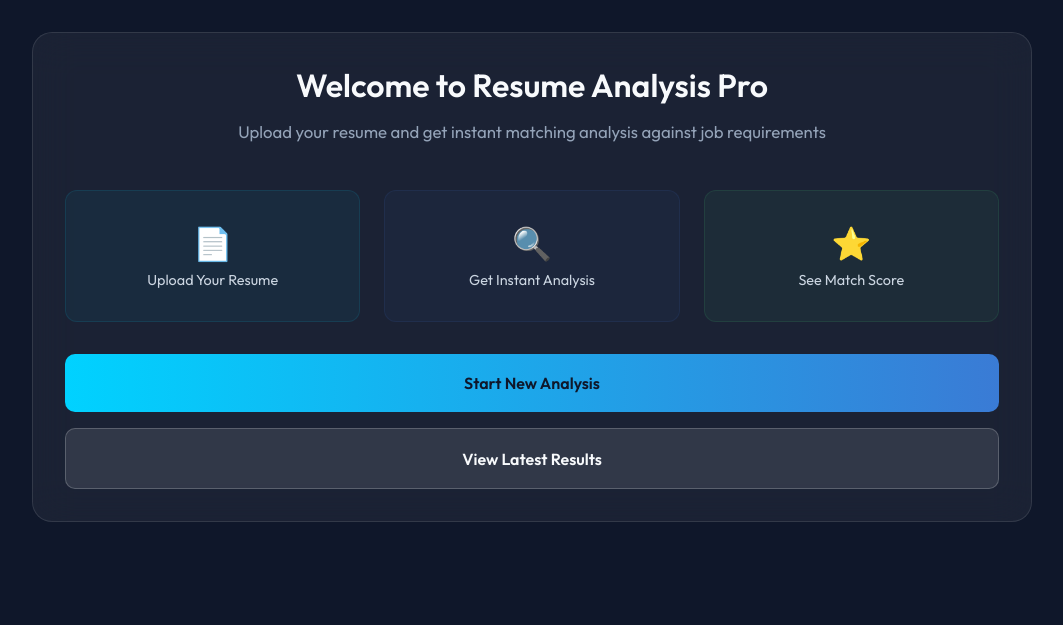
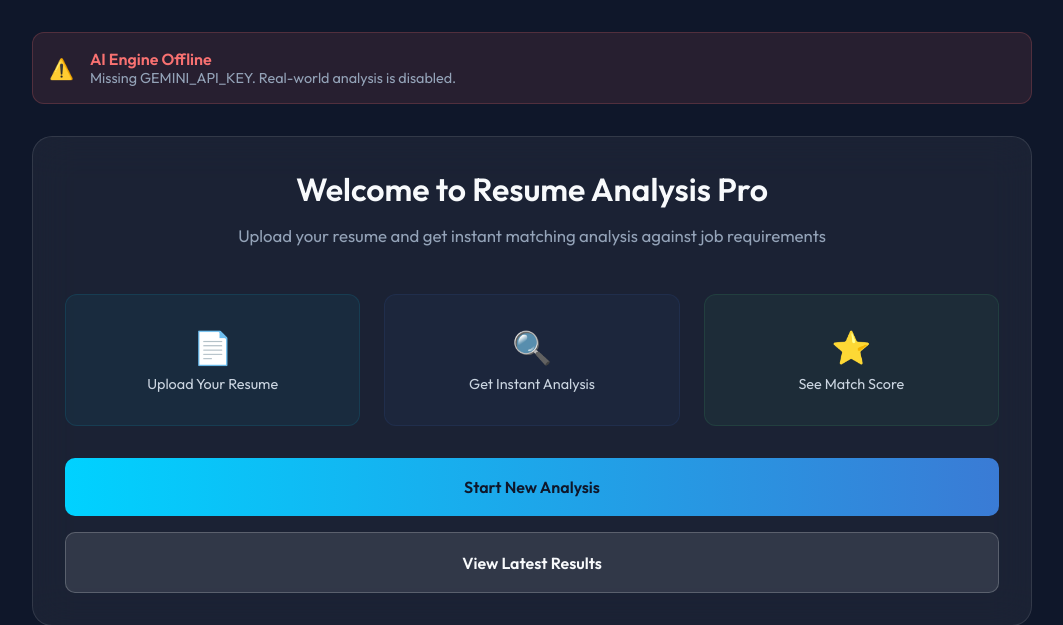
Before and after one commit to hackerdrop25-collab/automated-resume-analyser, a Flask app: template templates/dashboard.html in a window 1280 px wide. Shown: the part 102-727 px from the top of the page, without its empty margins (108-1171 px from the left). Run offline with Flask 3, Linux system fonts and the light colour scheme; the template is opened without the code that fills it, so the values that code supplies are empty.

Commit message:
Enforce real-world AI and remove mock/comments

```diff
--- a/app.py
+++ b/app.py
@@ -82,15 +82,22 @@ def index():
 @app.route('/dashboard')
 @login_required
 def dashboard():
-    """Main dashboard - upload resume"""
-    return render_template('dashboard.html')
+    api_key = os.environ.get('GEMINI_API_KEY')
+    api_status = bool(api_key and "your_gemini_api_key_here" not in api_key and api_key != "")
+    return render_template('dashboard.html', api_status=api_status)
 
 
 @app.route('/upload', methods=['GET', 'POST'])
 @login_required
 def upload_resume():
-    """Upload and analyze resumes"""
+    api_key = os.environ.get('GEMINI_API_KEY')
+    api_status = bool(api_key and "your_gemini_api_key_here" not in api_key and api_key != "")
+
     if request.method == 'POST':
+        if not api_status:
+            flash('Real-world analysis requires a valid GEMINI_API_KEY. Please configure it in the system settings.', 'danger')
+            return redirect(url_for('upload_resume'))
+
         try:
             log_security_event('UPLOAD_START', f"User starting upload of resumes.")
             num_resumes = int(request.form.get('num_resumes', 0))
@@ -181,8 +188,9 @@ def upload_resume():
                         'technical_score': tech_score,
                         'experience_score': exp_score,
                         'formatting_score': fmt_score,
+                        'advanced_match': adv_score,
                         'summary': analysis.get('summary'),
-                        'strengths': analysis.get('strengths', []),
+                        'strengths': strengths_list,
                         'weaknesses': analysis.get('weaknesses', []),
                         'recommendations': analysis.get('recommendations', []),
                         'matched_skills': skills_analysis.get('matched_technical_skills', []),
--- a/templates/dashboard.html
+++ b/templates/dashboard.html
@@ -117,6 +117,25 @@
                 Security Audit</a>
         </nav>
 
+        {% if not api_status %}
+        <div
+            style="background: rgba(248, 113, 113, 0.1); border: 1px solid rgba(248, 113, 113, 0.2); padding: 1rem; border-radius: 12px; margin-bottom: 2rem; display: flex; align-items: center; gap: 1rem;">
+            <span style="font-size: 1.25rem;">⚠️</span>
+            <div>
+                <strong style="color: #f87171;">AI Engine Offline</strong>
+                <p style="color: #94a3b8; font-size: 0.9rem;">Missing GEMINI_API_KEY. Real-world analysis is disabled.
+                </p>
+            </div>
+        </div>
+        {% else %}
+        <div
+            style="background: rgba(74, 222, 128, 0.1); border: 1px solid rgba(74, 222, 128, 0.2); padding: 0.5rem 1rem; border-radius: 50px; margin-bottom: 2rem; display: inline-flex; align-items: center; gap: 0.5rem; font-size: 0.85rem;">
+            <span
+                style="width: 8px; height: 8px; border-radius: 50%; background: #4ade80; box-shadow: 0 0 10px #4ade80;"></span>
+            <span style="color: #4ade80; font-weight: 600;">Neural Engine Ready</span>
+        </div>
+        {% endif %}
+
         <div class="card">
             <h1 style="font-size: 2rem; margin-bottom: 1rem; text-align: center;">Welcome to Resume Analysis Pro</h1>
             <p style="text-align: center; color: #94a3b8; margin-bottom: 3rem; font-size: 1.05rem;">Upload your resume
```
Also changed, not shown: templates/matching.html (+6 -1 lines), templates/upload.html (+28 -2 lines).
